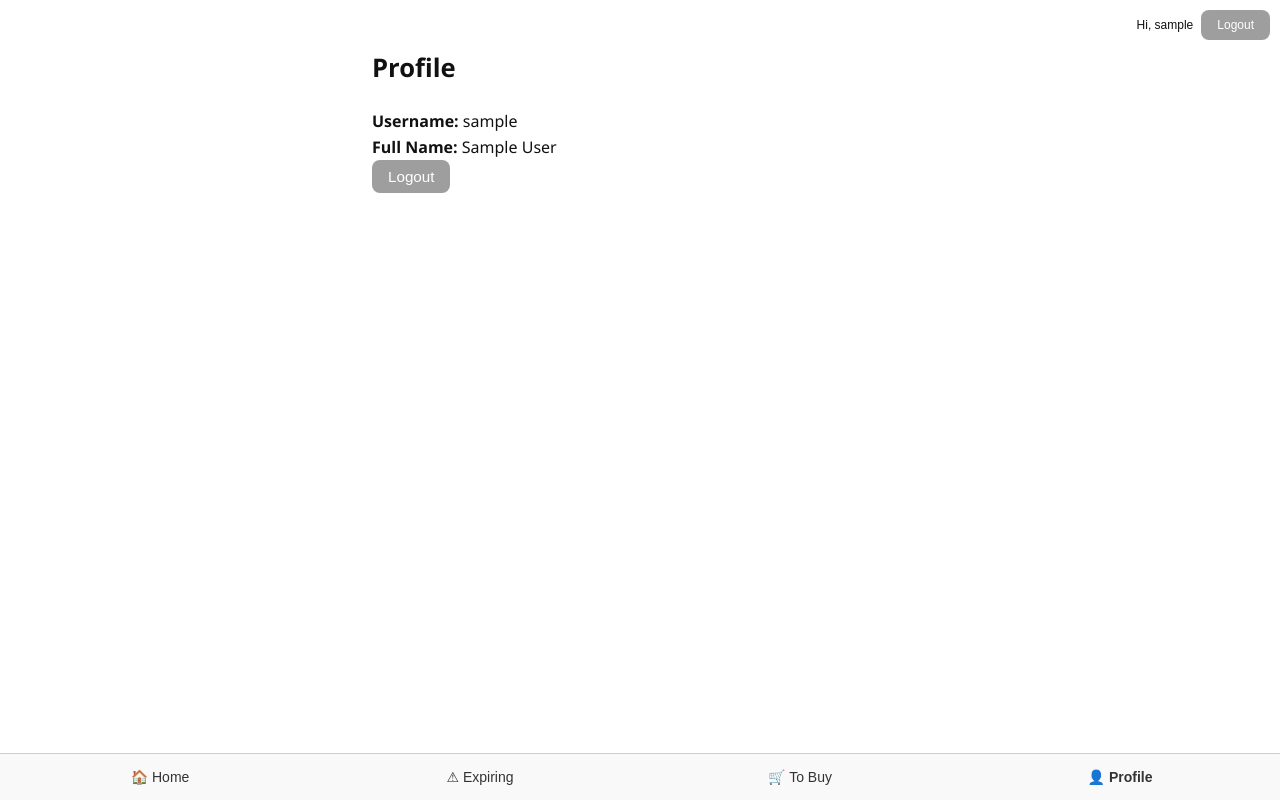
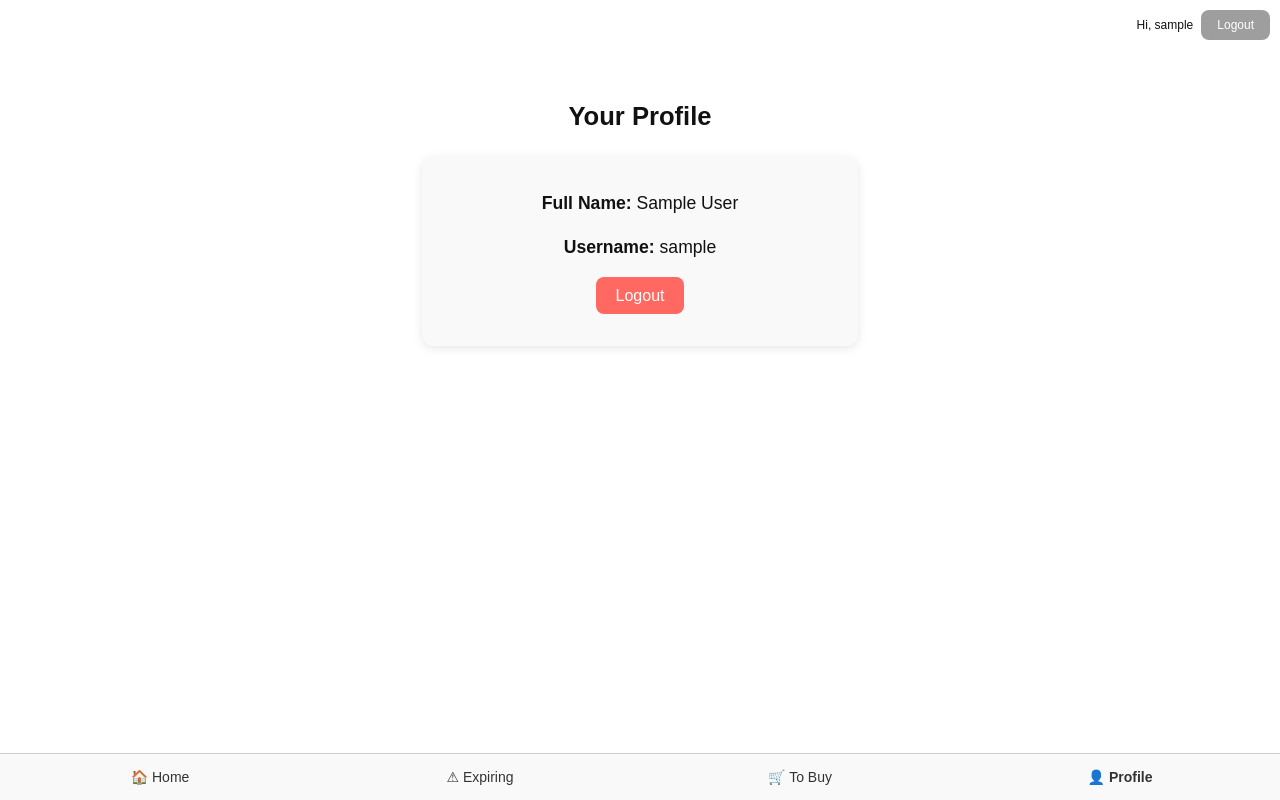
Before and after one commit to crossar/quantory, a Next.js app: page /profile in a window 1280 px wide. Built offline with nearby package versions, Linux system fonts and the light colour scheme; sample sign-in values are in the browser's storage.

Commit message:
update profile page

```diff
--- a/src/pages/api/login.js
+++ b/src/pages/api/login.js
@@ -13,5 +13,12 @@ export default async function handler(req, res) {
     return res.status(401).json({ error: "Invalid credentials" });
   }
 
-  res.status(200).json({ user: { id: user.id, username: user.username } });
+  res.status(200).json({
+    user: {
+      id: user.id,
+      username: user.username,
+      firstName: user.firstName || null,
+      lastName: user.lastName || null,
+    },
+  });
 }
--- a/src/pages/profile.js
+++ b/src/pages/profile.js
@@ -17,23 +17,28 @@ export default function ProfilePage() {
   const handleLogout = () => {
     localStorage.removeItem("user");
     setUser(null);
-    router.push("/login"); // go to login after logout
+    router.push("/login");
   };
 
   if (!user) return <p>Loading profile...</p>;
 
   return (
-    <div className="container">
-      <h1>Profile</h1>
-      <p>
-        <strong>Username:</strong> {user.username}
-      </p>
-      {user.firstName && (
-        <p>
-          <strong>Full Name:</strong> {user.firstName} {user.lastName}
-        </p>
-      )}
-      <button onClick={handleLogout}>Logout</button>
+    <div className="profile-container">
+      <h1>Your Profile</h1>
+      <div className="profile-card">
+        <div className="profile-info">
+          <p>
+            <strong>Full Name:</strong> {user.firstName || "N/A"}{" "}
+            {user.lastName || ""}
+          </p>
+          <p>
+            <strong>Username:</strong> {user.username || "N/A"}
+          </p>
+        </div>
+        <button className="logout-button" onClick={handleLogout}>
+          Logout
+        </button>
+      </div>
     </div>
   );
 }
--- a/src/styles/globals.css
+++ b/src/styles/globals.css
@@ -222,3 +222,39 @@ button:hover {
     text-align: center;
   }
 }
+
+/* profile page*/
+
+.profile-container {
+  max-width: 500px;
+  margin: 3rem auto;
+  padding: 2rem;
+  text-align: center;
+}
+
+.profile-card {
+  background: #f9f9f9;
+  border-radius: 12px;
+  padding: 2rem;
+  box-shadow: 0 2px 10px rgba(0, 0, 0, 0.1);
+}
+
+.profile-info p {
+  margin-bottom: 1rem;
+  font-size: 1.1rem;
+}
+
+.logout-button {
+  background-color: #ff6961;
+  color: white;
+  border: none;
+  padding: 0.6rem 1.2rem;
+  font-size: 1rem;
+  border-radius: 8px;
+  cursor: pointer;
+  transition: background-color 0.2s ease;
+}
+
+.logout-button:hover {
+  background-color: #e85a52;
+}
```
